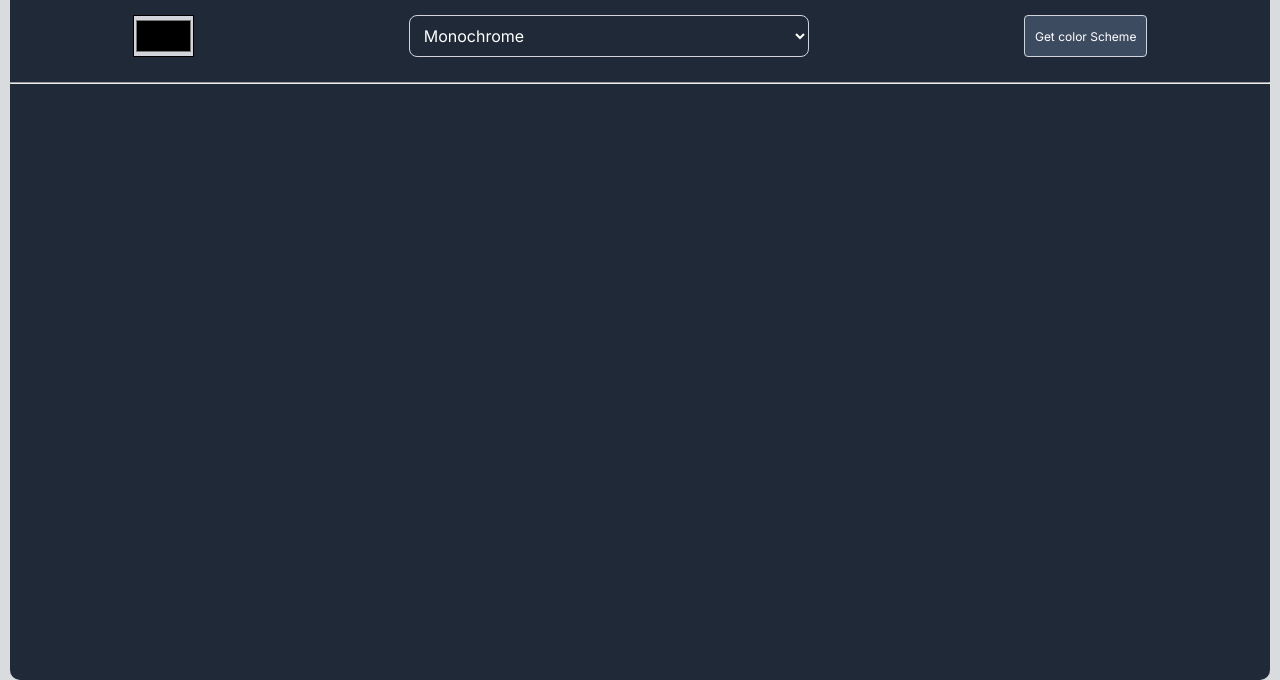
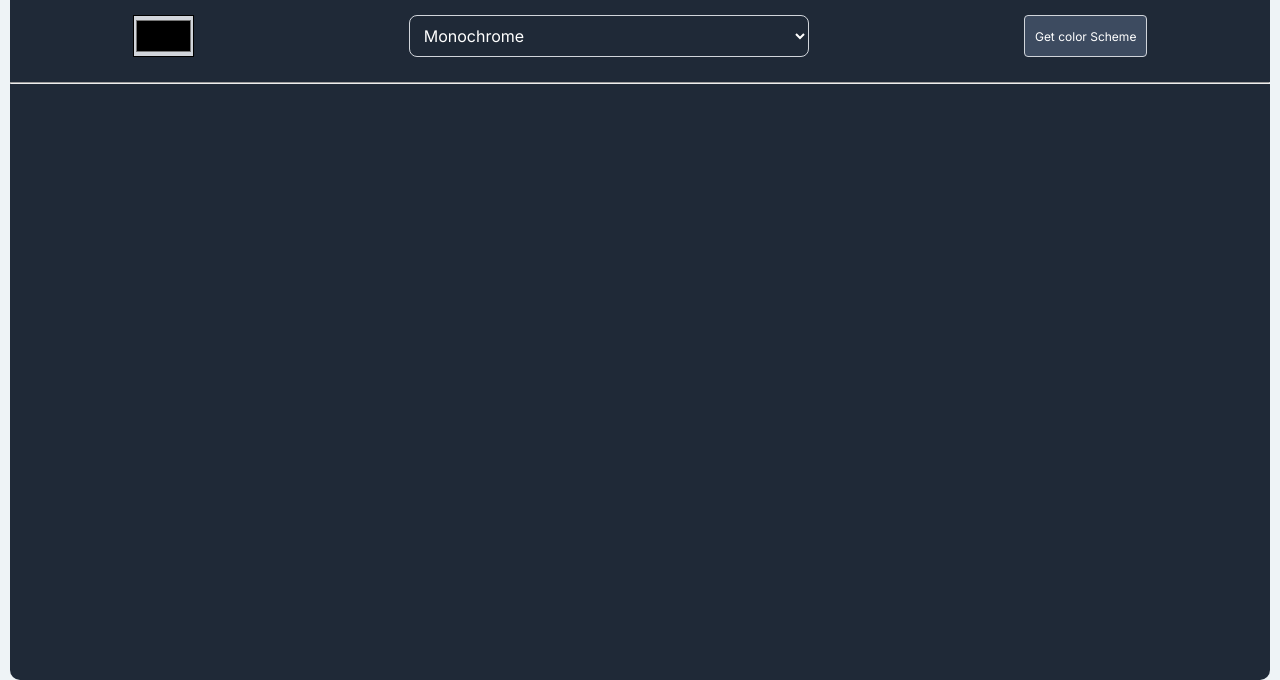
Before and after one commit to CiaoGab/Color-Scheme-Generator, a plain HTML site: page index.html in a window 1280 px wide. Shown: the part 120-800 px from the top of the page. Drawn offline with Linux system fonts and the light colour scheme.

Commit message:
Fix background color in body for improved aesthetics

```diff
--- a/index.css
+++ b/index.css
@@ -12,7 +12,7 @@ body {
     align-items: center;
     font-family: "Inter", sans-serif;
     padding: 1rem;
-    background-color: rgb(217, 220, 222);
+    background-color: rgb(238, 243, 246);
     height: 100vh;
 }
 .title {
```
